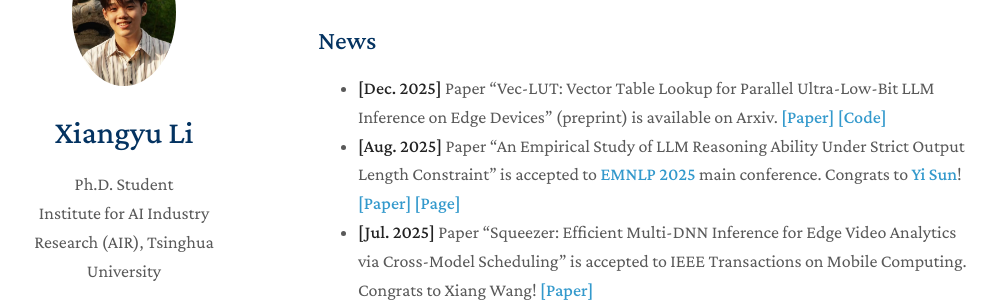
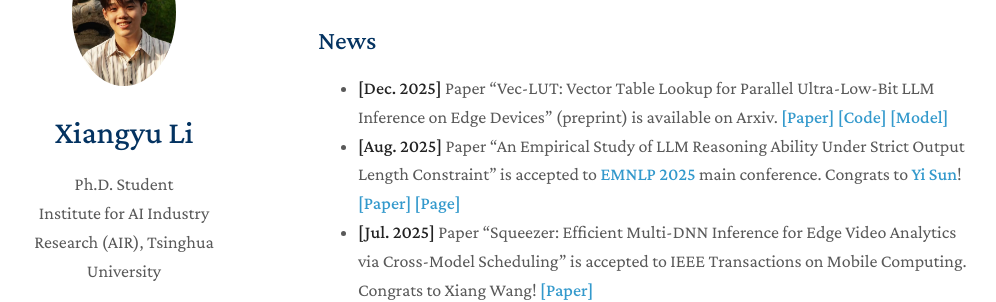
Before and after one commit to xxxxyu/academic, a Jekyll site: the page built from index.md, in a window 1280 px wide and 900 px high, scrolled down 355 px. Shown: the part 153-455 px from the top of the window, without its empty margins (152-1148 px from the left). Built offline with Jekyll 4.4.1, drawn with Linux system fonts in a browser that asks for light colours; nearby versions of some CDN libraries; a style sheet for code colours, icons or effects is not loaded.

Commit message:
Update vlut model information

```diff
--- a/_data/publications.yml
+++ b/_data/publications.yml
@@ -23,6 +23,7 @@ others:
     conference: ArXiv preprint, 2025.
     paper: https://www.arxiv.org/abs/2512.06443
     code: https://github.com/Cipherxzc/vlut.cpp
+    model: https://huggingface.co/collections/XXXXyu/vlutcpp
     notes: Preprint, under review
 
   - title: "An Empirical Study of LLM Reasoning Ability Under Strict Output Length Constraint"
--- a/_includes/publications.md
+++ b/_includes/publications.md
@@ -34,6 +34,9 @@
       {% endif %}
       {% if link.page %}
       <a href="{{ link.page }}" class="btn btn-sm z-depth-0" role="button" target="_blank" style="font-size:12px;">Page</a>
+      {% endif %}
+      {% if link.model %}
+      <a href="{{ link.model }}" class="btn btn-sm z-depth-0" role="button" target="_blank" style="font-size:12px;">Model</a>
       {% endif %}
       {% if link.bibtex %}
       <a href="{{ link.bibtex }}" class="btn btn-sm z-depth-0" role="button" target="_blank" style="font-size:12px;">BibTex</a>
@@ -82,6 +85,9 @@
         {% endif %}
         {% if link.page %}
         <a href="{{ link.page }}" class="btn btn-sm z-depth-0" role="button" target="_blank" style="font-size:12px;">Page</a>
+        {% endif %}
+        {% if link.model %}
+        <a href="{{ link.model }}" class="btn btn-sm z-depth-0" role="button" target="_blank" style="font-size:12px;">Model</a>
         {% endif %}
         {% if link.bibtex %}
         <a href="{{ link.bibtex }}" class="btn btn-sm z-depth-0" role="button" target="_blank" style="font-size:12px;">BibTex</a>
--- a/index.md
+++ b/index.md
@@ -17,7 +17,7 @@ Welcome to checkout **[Xyu's Blog](https://xxxxyu.github.io/blog)** for timely u
 ## News
 
 <div id="news-list" markdown="1">
-- **[Dec. 2025]** Paper "Vec-LUT: Vector Table Lookup for Parallel Ultra-Low-Bit LLM Inference on Edge Devices" (preprint) is available on Arxiv. **[[Paper]](https://www.arxiv.org/abs/2512.06443)** **[[Code]](https://github.com/Cipherxzc/vlut.cpp)**
+- **[Dec. 2025]** Paper "Vec-LUT: Vector Table Lookup for Parallel Ultra-Low-Bit LLM Inference on Edge Devices" (preprint) is available on Arxiv. **[[Paper]](https://www.arxiv.org/abs/2512.06443)** **[[Code]](https://github.com/Cipherxzc/vlut.cpp)** **[[Model]](https://huggingface.co/collections/XXXXyu/vlutcpp)**
 - **[Aug. 2025]** Paper "An Empirical Study of LLM Reasoning Ability Under Strict Output Length Constraint" is accepted to **[EMNLP 2025](https://2025.emnlp.org)** main conference. Congrats to **[Yi Sun](https://scholar.google.com/citations?user=8YHqdcMAAAAJ)**! **[[Paper]](https://arxiv.org/pdf/2504.14350)** **[[Page]](https://time-is-up.github.io)**
 - **[Jul. 2025]** Paper "Squeezer: Efficient Multi-DNN Inference for Edge Video Analytics via Cross-Model Scheduling" is accepted to IEEE Transactions on Mobile Computing. Congrats to Xiang Wang! **[[Paper]](https://ieeexplore.ieee.org/document/11096018)**
 - **[Nov. 2024]** I presented **[FlexNN](https://dl.acm.org/doi/pdf/10.1145/3636534.3649391)** at **[MobiCom 2024](https://www.sigmobile.org/mobicom/2024/)**, Washington, D.C., USA. **[[Slides]](https://github.com/xxxxyu/FlexNN/blob/main/assets/FlexNN-MobiCom.pdf)**
```
